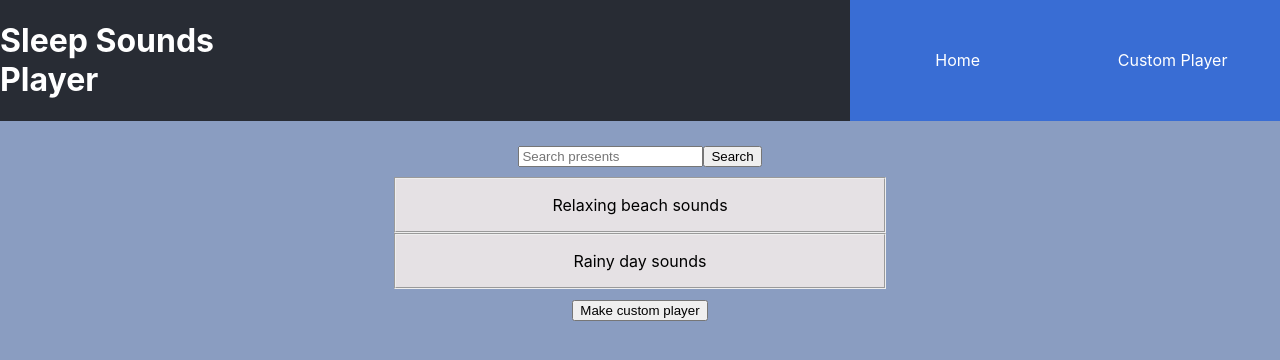
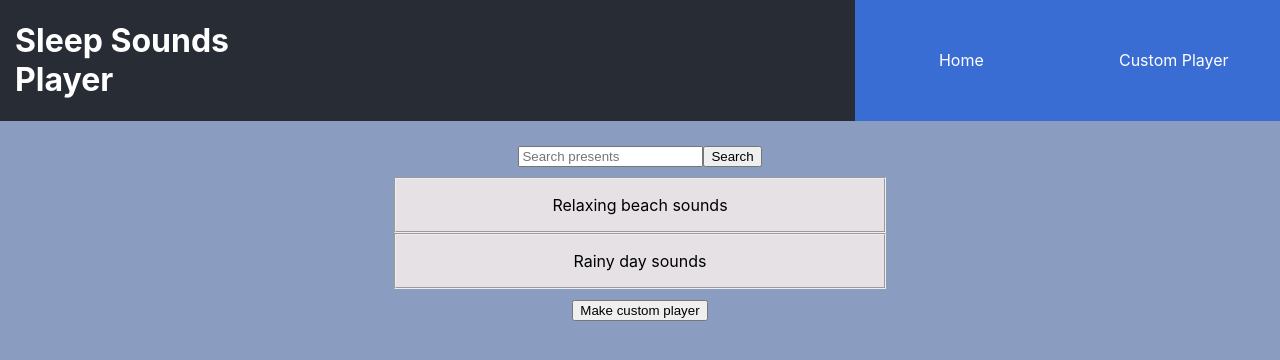
Before and after one commit to greg-navarro/Sleep-Sounds-Player, a React (Create React App) app in the folder sleep-sounds-app/: page / in a window 1280 px wide. Shown: the top 360 px of the page. Built offline with nearby package versions, Linux system fonts and the light colour scheme.

Commit message:
Formats the title portion.

```diff
--- a/sleep-sounds-app/src/App.css
+++ b/sleep-sounds-app/src/App.css
@@ -16,6 +16,11 @@ body {
   background-color: #282c34;
   display: flex;  /*makes the div stick to top of screen*/
   color: white;
+}
+
+.App-header h1 {
+  margin-left: 10px;
+  padding-left: 5px;
 }
 
 a {
```
